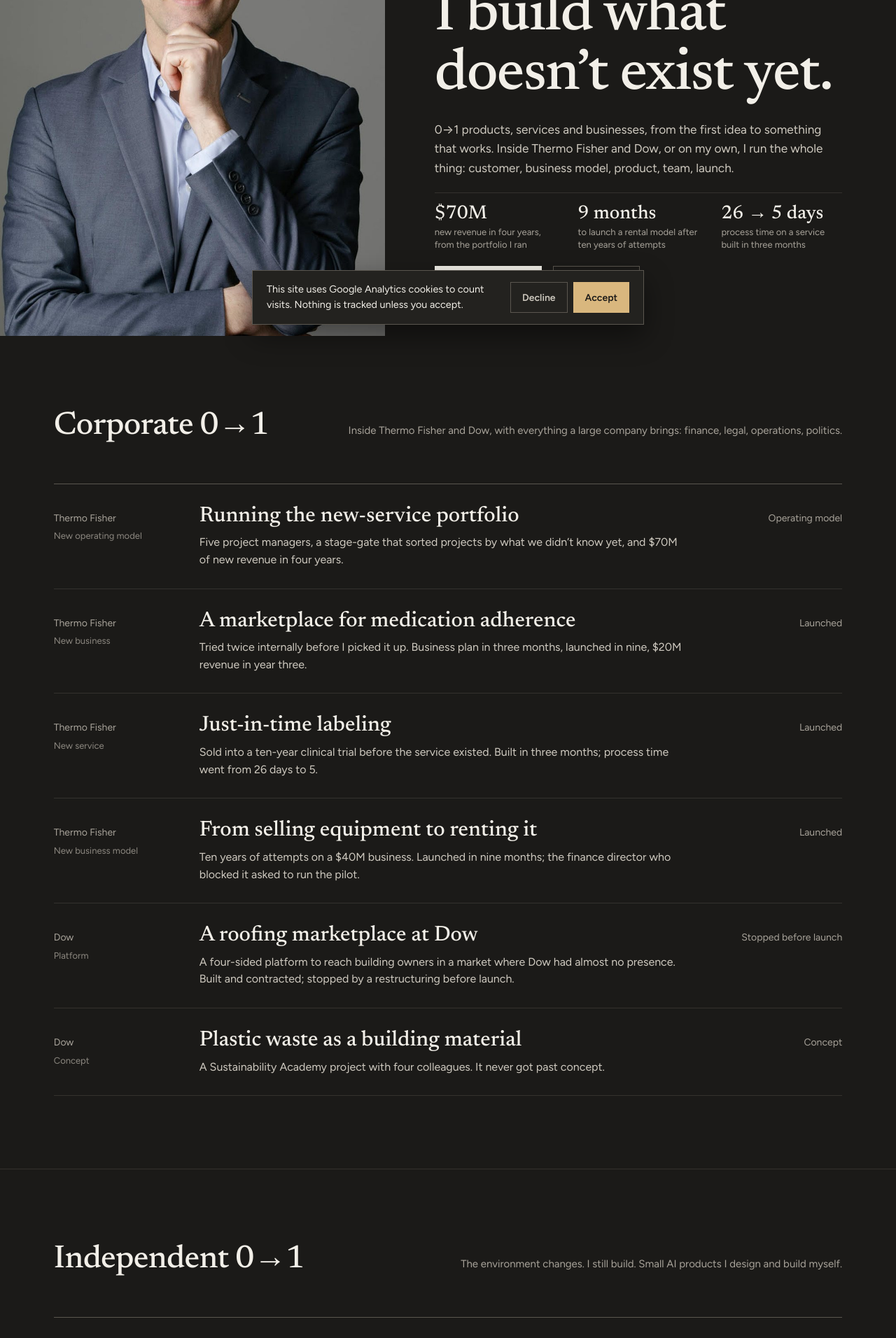
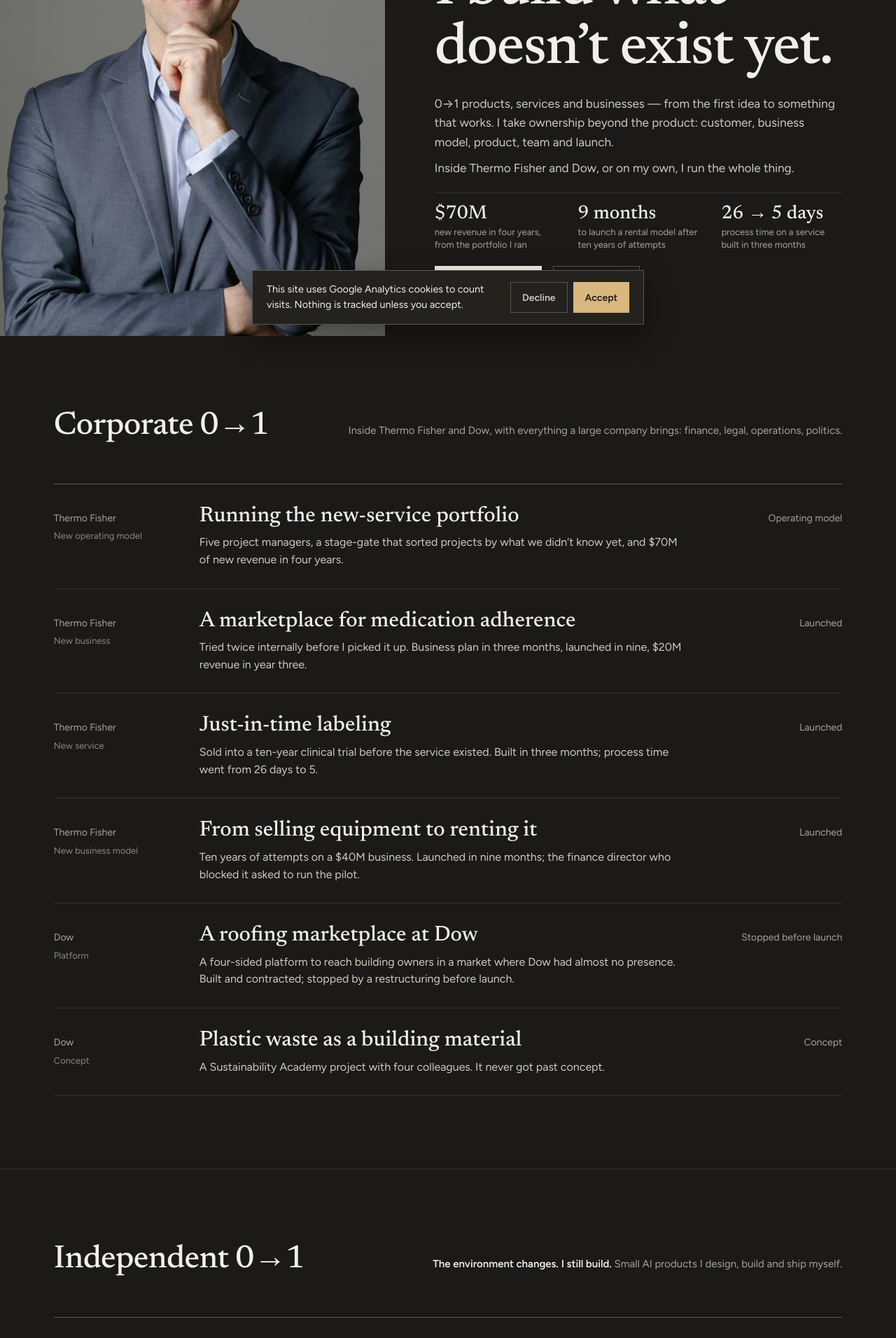
Before and after one commit to stephaneritty-del/portfolio, a React (Vite) app: page / in a window 1280 px wide. Shown: the part 320-2232 px from the top of the page at 70% size. Built offline with nearby package versions, Linux system fonts and the light colour scheme.

Commit message:
Add files via upload

```diff
--- a/src/content.js
+++ b/src/content.js
@@ -143,8 +143,10 @@ export const cases = [
 ];
 
 // "Building 0→1" on the homepage: an intro line, then observations with evidence.
-export const beyondProduct =
-  'A 0→1 doesn’t work because the product works. The customer, the economics, the team, the operations and the organization have to work too.';
+export const beyondProduct = [
+  'A 0→1 doesn’t work because the product works.',
+  'The customer, economics, team, operations and organization have to work too.'
+];
 
 export const principles = [
   {
--- a/src/pages/Home.jsx
+++ b/src/pages/Home.jsx
@@ -1,6 +1,6 @@
 import SiteHeader from '../components/SiteHeader.jsx';
 import SiteFooter, { ContactBand } from '../components/SiteFooter.jsx';
-import { EMAIL, ROLE, apps, cases, heroFacts, beyondProduct, principles } from '../content.js';
+import { EMAIL, apps, cases, heroFacts, beyondProduct, principles } from '../content.js';
 
 const caseTitle = (slug) => cases.find((c) => c.slug === slug).title;
 
@@ -13,12 +13,15 @@ export default function Home() {
         </div>
         <SiteHeader className="home-hero-header" />
         <div className="home-hero-content">
-          <p className="kicker">{ROLE}</p>
+          <p className="kicker">0→1 Builder</p>
           <h1 className="display-xl">I build what doesn’t exist yet.</h1>
-          <p className="lead">
-            0→1 products, services and businesses, from the first idea to something that works. Inside Thermo Fisher
-            and Dow, or on my own, I run the whole thing: customer, business model, product, team, launch.
-          </p>
+          <div className="hero-lead">
+            <p className="lead">
+              0→1 products, services and businesses — from the first idea to something that works. I take ownership
+              beyond the product: customer, business model, product, team and launch.
+            </p>
+            <p className="lead">Inside Thermo Fisher and Dow, or on my own, I run the whole thing.</p>
+          </div>
           <ul className="hero-proof" aria-label="Results">
             {heroFacts.map(([value, label]) => (
               <li key={label}>
@@ -64,7 +67,9 @@ export default function Home() {
         <section id="independent" className="band">
           <div className="section-head">
             <h2 className="display-md">Independent 0→1</h2>
-            <p className="section-note">The environment changes. I still build. Small AI products I design and build myself.</p>
+            <p className="section-note">
+              <strong>The environment changes. I still build.</strong> Small AI products I design, build and ship myself.
+            </p>
           </div>
           <ol className="work-list">
             {apps.map((a) => (
@@ -89,11 +94,14 @@ export default function Home() {
         <section id="how" className="band">
           <div className="section-head section-head-stack">
             <h2 className="display-md">Building 0→1</h2>
-            <p className="lead">{beyondProduct}</p>
+            <p className="lead">
+              <strong>{beyondProduct[0]}</strong> {beyondProduct[1]}
+            </p>
           </div>
           <ol className="practices">
-            {principles.map((p) => (
+            {principles.map((p, i) => (
               <li key={p.title} className="practice">
+                <span className="practice-num">{String(i + 1).padStart(2, '0')}</span>
                 <h3 className="practice-title">{p.title}</h3>
                 <p className="practice-text">
                   {p.text} <a href={`/work/${p.slug}`}>{caseTitle(p.slug)}</a>
@@ -106,10 +114,11 @@ export default function Home() {
         <section id="background" className="band background">
           <h2 className="display-md section-title">Background</h2>
           <div className="background-text">
+            <p className="background-open">The titles changed. The work didn’t.</p>
             <p>
-              Product director, program lead, product owner, portfolio lead, now Head of Product. The titles changed;
-              the work didn’t: take something ambiguous and build it into something real. That meant working across
-              product, sales, operations, finance and legal, inside Thermo Fisher and Dow, and on my own.
+              Product director, program lead, product owner, portfolio lead, now Head of Product. Across Thermo Fisher,
+              Dow and my own projects, the job has stayed the same: take something ambiguous and build it into something
+              real.
             </p>
             <p className="rugby">
               Like a rugby forward, I go into the rucks no one wants, so the team can move forward.
--- a/src/styles.css
+++ b/src/styles.css
@@ -170,6 +170,7 @@ a:focus-visible, button:focus-visible {
 }
 .home-hero .display-xl { font-size: clamp(40px, min(6.6vw, 10.5vh), 100px); }
 .home-hero .lead { font-size: clamp(16px, min(1.5vw, 2.15vh), 20px); max-width: 36em; }
+.hero-lead { display: flex; flex-direction: column; gap: clamp(6px, 1.2vh, 12px); }
 
 .hero-proof {
   list-style: none;
@@ -213,6 +214,7 @@ a:focus-visible, button:focus-visible {
   margin-bottom: 56px;
 }
 .section-note { margin: 0; font-size: 15px; color: var(--faint); }
+.section-note strong, .section-head .lead strong { color: var(--text); font-weight: 600; }
 
 /* ---------- Homepage sections ---------- */
 
@@ -251,6 +253,15 @@ a:focus-visible, button:focus-visible {
   gap: 48px 72px;
 }
 .practice { padding-top: 20px; border-top: 1px solid var(--line); }
+.practice-num {
+  display: block;
+  margin-bottom: 10px;
+  font-size: 12.5px;
+  font-weight: 600;
+  letter-spacing: 0.14em;
+  color: var(--accent);
+  font-variant-numeric: tabular-nums;
+}
 .practice-title {
   margin: 0 0 12px;
   font-family: var(--serif);
@@ -273,6 +284,13 @@ a:focus-visible, button:focus-visible {
 }
 
 .background-text { max-width: 42em; }
+.background-text .background-open {
+  font-family: var(--serif);
+  font-weight: 500;
+  font-size: clamp(24px, 2.4vw, 32px);
+  line-height: 1.2;
+  color: var(--text);
+}
 .background-text p { margin: 0 0 18px; font-size: clamp(18px, 1.5vw, 20px); line-height: 1.65; color: var(--muted); }
 .background-text p:last-child { margin-bottom: 0; }
 
```
